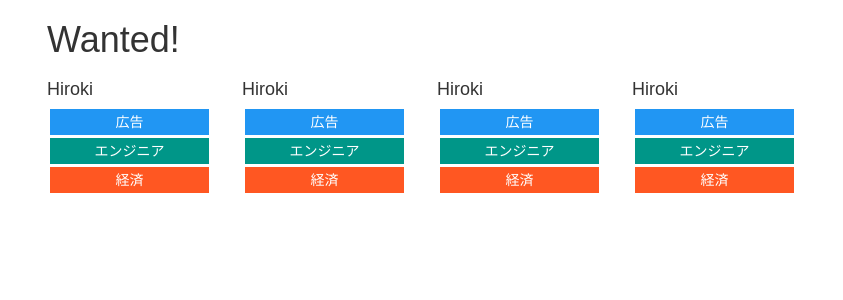
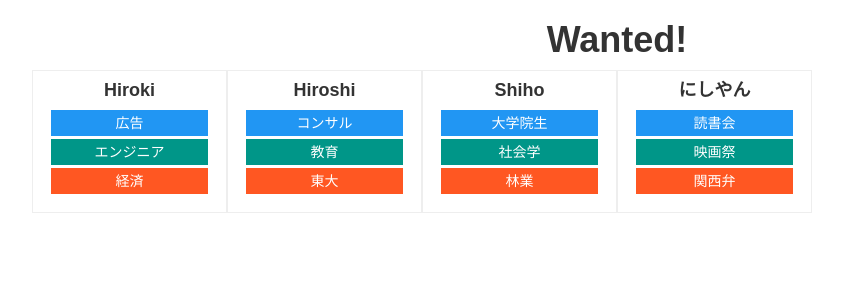
Before and after one commit to midwhite/wanted, a React (Create React App) app: page / in a window 1280 px wide. Shown: the top 300 px of the page, without its empty margins (23-866 px from the left). Built offline with nearby package versions, Linux system fonts and the light colour scheme.

Commit message:
create Bingo function

```diff
--- a/src/App.css
+++ b/src/App.css
@@ -1,4 +1,5 @@
-.cards .catd {
+.cards .card {
+  border: 1px solid #EEE;
   background: #FFF;
 }
 
@@ -15,8 +16,17 @@
   left: 0px;
   bottom: 0px;
   right: 0px;
+  max-width: 800px;
   width: 100%;
   height: 100%;
+  margin: auto;
   padding: 10px;
   background: #FFF;
 }
+
+.selectedCard .contents .content {
+  margin: 10px;
+  padding: 10px;
+  border: 1px solid #212121;
+  font-size: 18px;
+}
--- a/src/App.js
+++ b/src/App.js
@@ -6,18 +6,39 @@ class App extends Component {
     super(props);
     this.state = {
       selectedCard: null,
+      cells: [],
       cards: [{
         name: "Hiroki",
+        contents: [
+          "勉強が好きすぎて大学に5年間通った。",
+          "彼女が欲しすぎて出会い系サイトを開発してしまった。",
+          "一部ではかいちょーと呼ばれている。"
+        ],
         tags: ["広告", "エンジニア", "経済"]
       },{
-        name: "Hiroki",
-        tags: ["広告", "エンジニア", "経済"]
+        name: "Hiroshi",
+        contents: [
+          "勉強が好きすぎて大学に5年間通った。",
+          "彼女が欲しすぎて出会い系サイトを開発してしまった。",
+          "一部ではかいちょーと呼ばれている。"
+        ],
+        tags: ["コンサル", "教育", "東大"]
       },{
-        name: "Hiroki",
-        tags: ["広告", "エンジニア", "経済"]
+        name: "Shiho",
+        contents: [
+          "勉強が好きすぎて大学に5年間通った。",
+          "彼女が欲しすぎて出会い系サイトを開発してしまった。",
+          "一部ではかいちょーと呼ばれている。"
+        ],
+        tags: ["大学院生", "社会学", "林業"]
       },{
-        name: "Hiroki",
-        tags: ["広告", "エンジニア", "経済"]
+        name: "にしやん",
+        contents: [
+          "勉強が好きすぎて大学に5年間通った。",
+          "彼女が欲しすぎて出会い系サイトを開発してしまった。",
+          "一部ではかいちょーと呼ばれている。"
+        ],
+        tags: ["読書会", "映画祭", "関西弁"]
       }]
     };
     this.tagColors = ["#2196F3", "#009688", "#FF5722"]
@@ -28,20 +49,41 @@ class App extends Component {
   closeSelectedCard(){
     this.setState({ selectedCard: null });
   }
+  touchCell(){
+    if(this.state.cells.indexOf(this.state.selectedCard) === -1){
+      const cells = this.state.cells;
+      cells.push(this.state.selectedCard);
+      this.setState({ selectedCard: null, cells: cells });
+    } else {
+      this.setState({ selectedCard: null });
+    }
+  }
+  resetCell(){
+    const cells = [];
+    this.state.cells.forEach(cellNum => {
+      if(cellNum !== this.state.selectedCard) cells.push(cellNum);
+    });
+    this.setState({ selectedCard: null, cells: cells });
+  }
   render() {
     return (
       <div className="container">
         <div className="row">
           <div className="col-sm-12">
-            <h1>Wanted!</h1>
+            <h1 style={{fontWeight: "bold", textAlign: "center"}}>Wanted!</h1>
           </div>
         </div>
         <div className="cards row">
         {this.state.cards.map((card, i) => {
+          const cardStyle = {};
+          if(this.state.cells.indexOf(i) !== -1){
+            cardStyle.background = "#424242";
+            cardStyle.color      = "#FFF";
+          }
           return(
-            <div key={`card${i}`} className={"card col-xs-4 col-sm-2"} onClick={this.selectCard.bind(this, i)}>
-              <h4>{card.name}</h4>
-              <div className="tags">
+            <div key={`card${i}`} className={"card col-xs-6 col-sm-2"} style={cardStyle} onClick={this.selectCard.bind(this, i)}>
+              <h4 style={{textAlign: "center", fontWeight: "bold"}}>{card.name}</h4>
+              <div className="tags" style={{paddingBottom: 15}}>
               {card.tags.map((tag, j)=>{
                 return <p key={`card${i}_tag${j}`} className="tag" style={{background: this.tagColors[j]}}>{card.tags[j]}</p>;
               })}
@@ -51,7 +93,7 @@ class App extends Component {
         })}
         </div>
         {(()=>{
-          if(this.state.selectedCard){
+          if(this.state.selectedCard != null){
             const card = this.state.cards[this.state.selectedCard];
             return(
               <div className="selectedCard">
@@ -69,11 +111,28 @@ class App extends Component {
                     </div>
                     <div className="row">
                       <div className="tags col-xs-12">
-                      {card.tags.map((tag, i)=>{
-                        return(
-                          <span key={`selectedCard_tag${i}`} className="tag" style={{background: this.tagColors[i]}}>{tag}</span>
-                        );
-                      })}
+                        {card.tags.map((tag, i)=>{ return <span key={`selectedCard_tag${i}`} className="tag" style={{background: this.tagColors[i]}}>{tag}</span>; })}
+                      </div>
+                    </div>
+                    <div className="row">
+                      <div className="contents col-xs-12">
+                        {card.contents.map((content, i)=>{
+                          return(
+                            <div key={`selectedCard_content${i}`} className="content">{content}</div>
+                          );
+                        })}
+                      </div>
+                    </div>
+                    <div className="row">
+                      <div className="col-xs-12">
+                      {(()=>{
+                        if(this.state.cells.indexOf(this.state.selectedCard) !== -1){
+                          return <div className="btn btn-default form-control" style={{margin: "10px auto"}} onClick={this.resetCell.bind(this)}>会えてなかった！</div>;
+                        } else {
+                          return <div className="btn form-control" style={{margin: "10px auto", background: "#E91E63", color: "#FFF"}} onClick={this.touchCell.bind(this)}>会えた！</div>;
+                        }
+                      })()}
+
                       </div>
                     </div>
                   </div>
```
